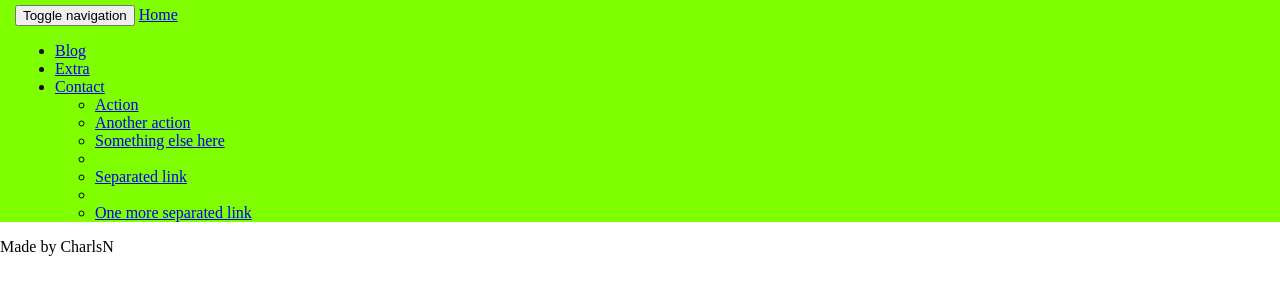
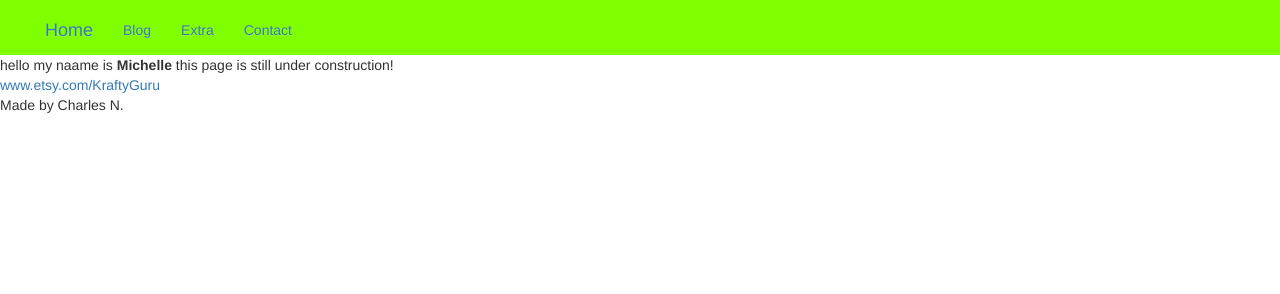
Before and after one commit to tiger5942/kraftyguru, a plain HTML site: page Blog.html in a window 1280 px wide. Drawn offline with nearby package versions, Linux system fonts and the light colour scheme.

Commit message:
update header finally
update compleate

```diff
--- a/Blog.html
+++ b/Blog.html
@@ -5,6 +5,12 @@
 <title>Kraftyguru</title>
 <link rel="stylesheet" type="text/css" href="css/main.css">
 </head>
+
+  <!-- Latest compiled and minified CSS -->
+<link rel="stylesheet" href="https://maxcdn.bootstrapcdn.com/bootstrap/3.3.5/css/bootstrap.min.css">
+
+<!-- Optional theme -->
+<link rel="stylesheet" href="https://maxcdn.bootstrapcdn.com/bootstrap/3.3.5/css/bootstrap-theme.min.css">
 
 <body>
 <header>
@@ -44,10 +50,17 @@
     </div><!-- /.navbar-collapse -->
   </div><!-- /.container-fluid -->
 </header>
-
+hello my naame is <strong>Michelle</strong><dr> this page is still under construction!<br>
 <div Class="row">
 
 </div>
+<a href="https://www.etsy.com/KraftyGuru/">www.etsy.com/KraftyGuru</a><br>
+<footer>
+  Made by Charles N.
+</footer>
+<!-- Latest compiled and minified JavaScript -->
+<script src="https://maxcdn.bootstrapcdn.com/bootstrap/3.3.5/js/bootstrap.min.js"></script>
+
 </body>
-<footer>Made by CharlsN</footer>
+
 </html>
```
